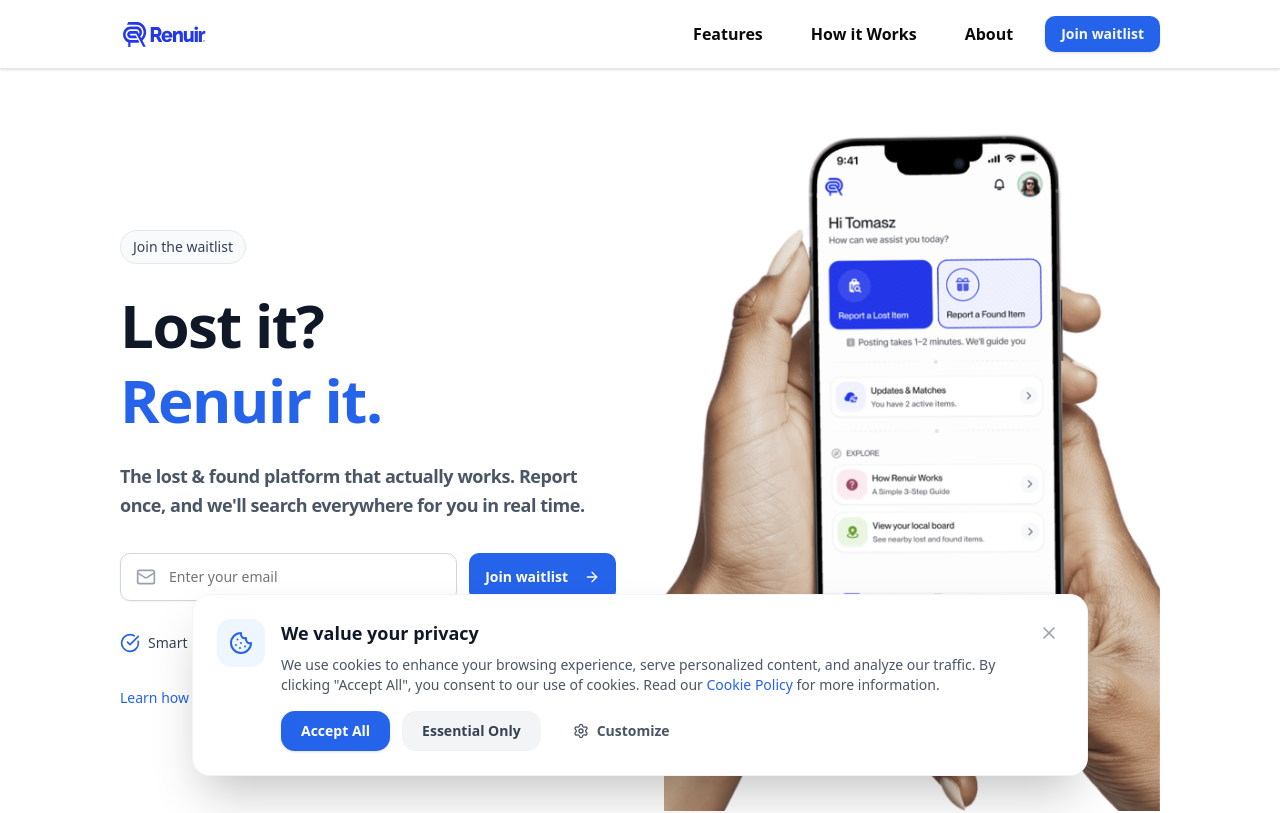
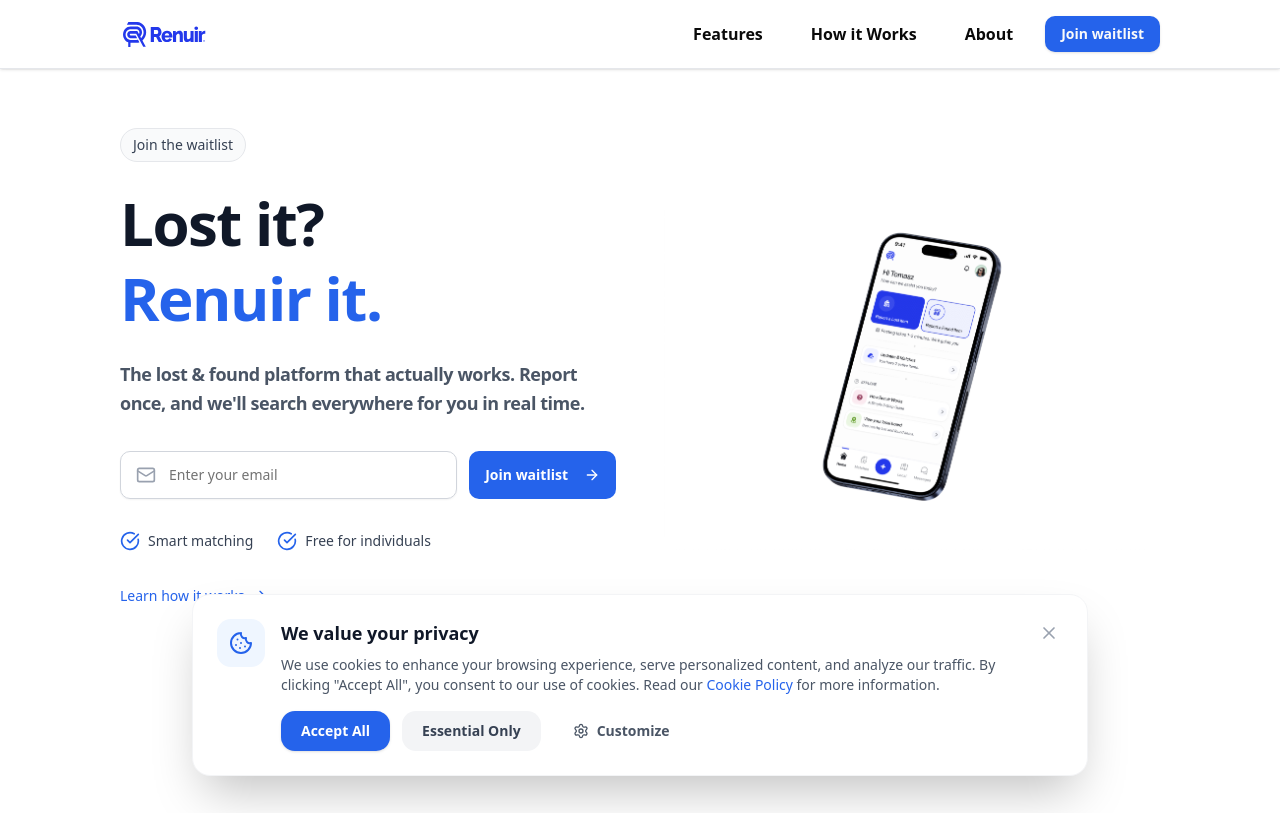
Before and after one commit to opemati90/renuir-website-redesign, a Next.js app: page / in a window 1280 px wide. Shown: the top 813 px of the page. Built offline with nearby package versions, Linux system fonts and the light colour scheme.

Commit message:
Replace hero image with Hero_img.png

```diff
--- a/components/home/HomeHero.tsx
+++ b/components/home/HomeHero.tsx
@@ -183,7 +183,7 @@
             className="flex-1 w-full lg:w-auto"
           >
             <img
-              src="/images/hero.png"
+              src="/images/Hero_img.png"
               alt="Renuir platform illustration"
               className="w-full max-w-2xl mx-auto"
             />
```
